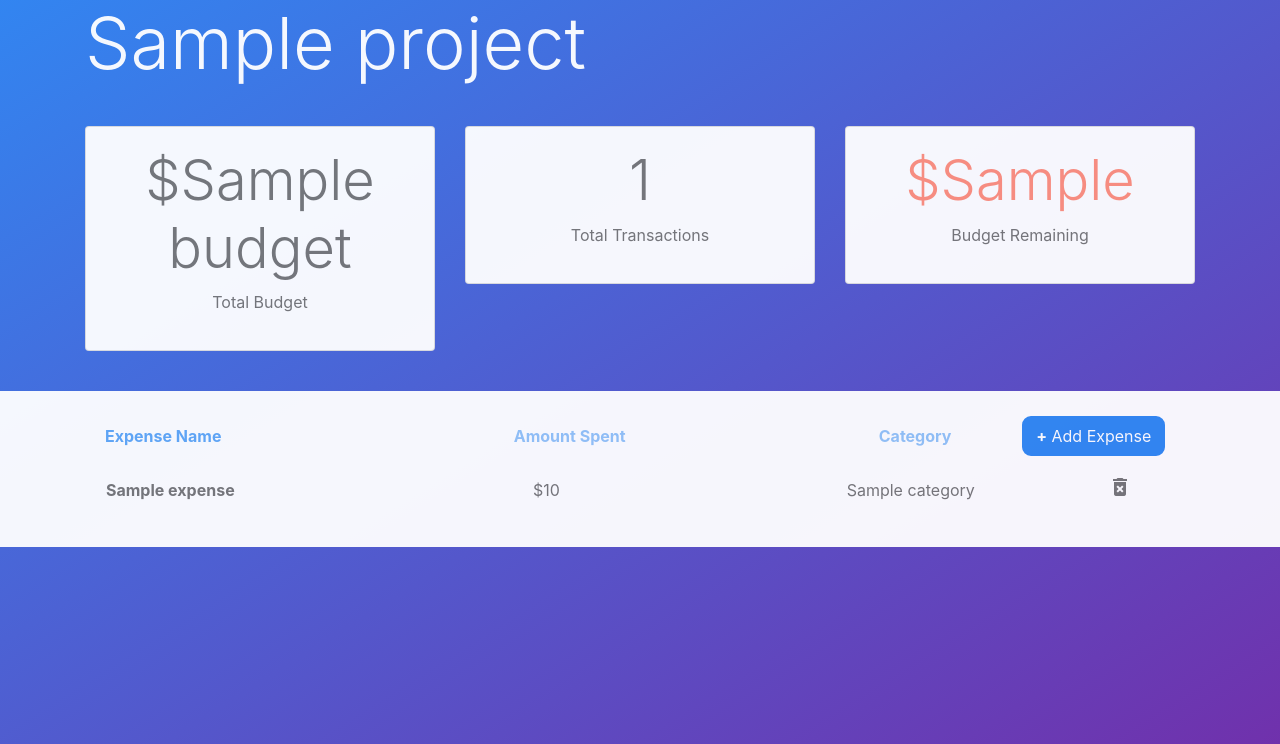
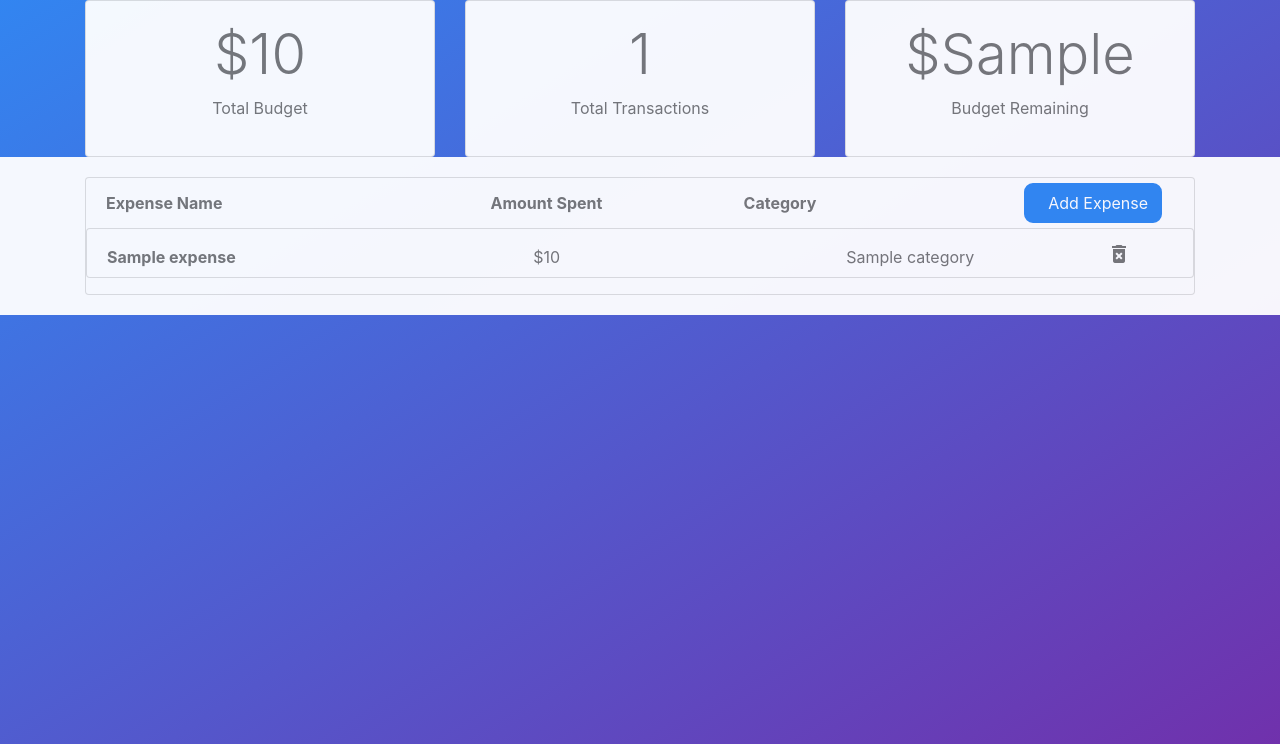
Before and after one commit to n-badillo/SoftwareTestingProject, a Django app: template budgetproject/budgetproject/budget/templates/budget/project-detail.html in a window 1280 px wide. Shown: the part 56-800 px from the top of the page. Run offline with Django 3.2, Linux system fonts and the light colour scheme; the template is opened without the code that fills it: most values are stand-ins (such as "Sample title", 1, 10 or a date in 2020); some libraries are stand-ins or nearby versions.

Commit message:
Update project-detail.html

```diff
--- a/budgetproject/budgetproject/budget/templates/budget/project-detail.html
+++ b/budgetproject/budgetproject/budget/templates/budget/project-detail.html
@@ -1,28 +1,28 @@
 {% extends 'budget/base.html' %}
+{% block title %} | Viewing Project {% endblock %}
+{%block page%}{{project.name}}{% endblock %}
 {% block content %}
-
-<!-- SECTION for DASHBOARD -->
-<div class="container txt-body">
-    <h3 class="text-white display-3">{{project.name}}</h3>
-</div>
+{% load humanize %}
 
 <!-- SECTION for TOTAL BUDGET/TOTAL TRANS/REMAINING -->
-<div class="container txt-body" style="margin-top: 5vh; margin-bottom:padding-bottom: 15px;">
+<div class="container txt-body padding-vert-5-v">
 
     <div class="row">
-    <div class="col"> <!-- Start of Total Budget -->
-        <div class="card">
+        <div class="col margin-all-1-v">
+            <!-- Start of Total Budget -->
+            <div class="card margin-all-1-v">
                 <div class="card-body">
                     <center>
-                    <h4 class="display-4">${{ project.budget }}</h4>
+                        <h4 class="display-4">${{ project.budget|intcomma }}</h4>
                         <p>Total Budget</p>
                     </center>
                 </div>
             </div>
-    </div>  <!-- End of Total Budget -->
+        </div> <!-- End of Total Budget -->
 
-    <div class="col"> <!-- Start of Total Transactions -->
-        <div class="card">
+        <div class="col margin-all-1-v">
+            <!-- Start of Total Transactions -->
+            <div class="card margin-all-1-v">
                 <div class="card-body">
                     <center>
                         <h4 class="display-4">{{ project.total_transactions }}</h4>
@@ -32,16 +32,16 @@
             </div>
         </div> <!-- End of Total Transactions -->
 
-    <div class="col"> <!-- Start of Remaining Budget -->
-        <div class="card">
+        <div class="col margin-all-1-v">
+            <!-- Start of Remaining Budget -->
+            <div class="card margin-all-1-v">
                 <div class="card-body">
                     <center>
-                    {% if project.budget_left > 0 %}
-                        <h4 class = "display-4" style="color: #66CBB5;">${{ project.budget_left }}</h4>
-                    {% elif project.budget_left == 0 %}
-                        <h4 class = "display-4" style="color: #FFC600;">${{ project.budget_left }}</h4>
+                        {% if project.budget_percentage < 45 %} <h4 class="display-4 txt-success">${{project.budget_left}}</h4>
+                            {% elif project.budget_percentage < 75 %} <h4 class="display-4 txt-warning">${{project.budget_left|intcomma}}</h4>
+                                {% elif project.budget_percentage < 100 %} <h4 class="display-4 txt-danger">${{project.budget_left|intcomma }}</h4>
                                     {% else %}
-                        <h4 class = "display-4" style="color: #FF907D;">${{ project.budget_left }}</h4>
+                                    <h4 class="display-4 txt-overbudget">${{ project.budget_left|intcomma }}</h4>
                                     {% endif%}
                                     <p>Budget Remaining</p>
                     </center>
@@ -51,34 +51,53 @@
     </div>
 </div>
 
+
 <!-- SECTION for EXPENSES -->
-<div class="txt-body bg-white" style="margin-top: 5vh; margin-bottom:padding-bottom: 15px;">
+<div class="txt-body bg-white padding-vert-5-v">
+
+
 
     <div class="container" style="padding: 15px; margin-bottom: 5px;">
-    <div class="card" style="margin-top: 5px; margin-bottom: 5px; border-width: 0px;">
+        {% if project.budget_percentage > 100 %}
+        <div class="alert alert-warning" role="alert">
+            <center>
+                <b>You're over budget!</b> Please review your budget and make adjustments where needed.</center>
+        </div>
+        {% endif %}
+
+        <div class="card" style="margin-top: 5px; margin-bottom: 5px;">
             <div class="card-body" style="padding-top: 5px; padding-bottom: 5px; margin-right: 5px;">
                 <div class="row">
-            <div class="col-sm-3 align-self-center txt-h1"><b>Expense Name</b></div>
-            <div class="col-sm-4 align-self-center txt-h2" style="padding-left: 150px;" ><b>Amount Spent</b></div>
-            <div class="col-sm-3 align-self-center txt-h2" style="padding-left: 150px;"><b>Category</b></div>
-            <div class="col-sm-2 align-self-center justify-content-end"><center>
-                <button type="button" class="btn btn-b" href="#expenseModal" data-toggle="modal"><b>+</b> Add Expense</button></center>
+                    <div class="col-sm-3 align-self-center txt-d-blue"><b>Expense Name</b></div>
+                    <div class="col-sm-4 align-self-center txt-l-blue">
+                        <center><b>Amount Spent</b></center>
+                    </div>
+                    <div class="col-sm-3 align-self-center txt-l-blue" style="justify-content: right;"><b>Category</b></div>
+                    <div class="col-sm-2 align-self-center justify-content-end">
+                        <center>
+                            <button type="button" class="btn btn-b" href="#expenseModal" data-toggle="modal"><i class="fas fa-plus-square"></i>&ThickSpace;
+                                Add Expense</button></center>
                     </div>
                 </div>
             </div>
 
             <ul>
-    {% for expense in expense_list %} <!-- displaying expenses using a for loop -->
+                {% for expense in expense_list %}
+                <!-- displaying expenses using a for loop -->
                 <li>
-            <div class="card" style="margin-top: 0px; margin-bottom: 0px; border-color: transparent; ">
+                    <div class="card">
                         <div class="card-body" style="margin-top: 3px; padding-top: 10px; padding-bottom: 5px; margin-right: 5px;">
                             <div class="row">
                                 <div class="col-sm-3 align-self-center txt-body"><b>{{ expense.title }}</b></div>
-                    <div class="col-sm-4 align-self-center"><center>${{ expense.amount }}</center></div>
-                    <div class="col-sm-4 align-self-center "><center>{{ expense.category.name }}<center></div>
+                                <div class="col-sm-4 align-self-center">
+                                    <center>${{ expense.amount|intcomma }}</center>
+                                </div>
+                                <div class="col-sm-4 align-self-center ">
+                                    <center>{{ expense.category.name }}<center>
+                                </div>
                                 <div class="col-sm-1 align-self-center justify-content-end">
-                        <a class="" onclick="deleteExpense(this)" data-id="{{ expense.id }}">
-                                <i class="material-icons">delete_forever</i></a>
+                                    <a onclick="deleteExpense(this)" data-id="{{ expense.id }}">
+                                        <i class="material-icons btn-close" style="cursor: auto;">delete_forever</i></a>
                                 </div>
 
                             </div>
@@ -87,11 +106,11 @@
                 </li>
 
                 {% empty %}
-                    <div class="txt-body bg-white" style="padding-top: 7vh; padding-bottom: 7vh;">
+                <div class="txt-body bg-white padding-vert-15-v">
                     <center>
-                    <h1 class="display-4" style="font-size:2.5rem; padding: 10px;" > No transactions available</h1>
-                    <button type="button" class="btn btn-b" href="#expenseModal" data-toggle="modal"><b>+</b> Add Expense</button>
-                    <p style="padding: 10px;">
+                        <h1 class="display-4 display-alert"> No transactions available</h1>
+
+                        <p>
                             <small>Need help getting started? <a href="#">Learn more!</a></small>
                         </p>
                     </center>
@@ -102,31 +121,44 @@
         </div>
     </div>
 
+
+
     <!-- MODAL FOR ADD EXPENSE -->
     <div class="modal fade" id="expenseModal" tabindex="-1" role="dialog" aria-labelledby="expenseModal" aria-hidden="true">
         <div class="modal-dialog modal-dialog-centered" role="document">
             <div class="modal-content">
                 <div class="modal-header">
-              <h5 class="modal-title" id="expenseModal">Add An Expense</h5>
+                    <h5 class="modal-title">Adding to {{project.name}}</h5>
                     <button type="button" class="close" data-dismiss="modal" aria-label="Close">
                         <span aria-hidden="true">&times;</span>
                     </button>
                 </div>
                 <div class="modal-body">
+                    {% if project.budget_percentage > 100 %}
+                    <div class="alert alert-danger" role="alert">
+                        <center>
+                            <b style="color: crimson;">You are currently over your budget!</b><br><small>Why am I
+                                seeing this? <a href="">Learn
+                                    more</a></small></center>
+                    </div>
+                    {% endif %}
                     <form method="POST">
                         {% csrf_token %}
-                              <label for="title">Title</label>
-                              <input name="title" id="title">
+                        <label for="title">Expense</label>
+                        <input name="title" class="form-control" id="title" placeholder="Enter Expense Name">
 
                         <label for="amount">Amount</label>
-                              <input name="amount" id="amount">
+                        <input name="amount" class="form-control" id="amount" placeholder="Enter Amount">
 
+                        <label for="category">Category</label>
                         <select name="category">
                             {% for category in category_list %}
                             <option>{{ category.name }}</option>
                             {% endfor %}
                         </select>
+
                         <button type="submit" class="btn btn-primary">Add Expense</button>
+
                     </form>
                 </div>
             </div>
@@ -139,12 +171,12 @@
             var elem = document.querySelector('select')
             var instance = M.FormSelect.init(elem)
 
-    function deleteExpense(e){
+            function deleteExpense(e) {
 
                 let id = e.dataset.id
                 e.closest('li').remove()
 
-        fetch('',{
+                fetch('', {
                     method: 'DELETE',
                     headers: {
                         'X-CSRFToken': '{{ csrf_token }}'
@@ -159,4 +191,4 @@
 
         </script>
 
-{% endblock  %}
+        {% endblock %}
```
Lines whose indentation alone changed are shown as unchanged.
